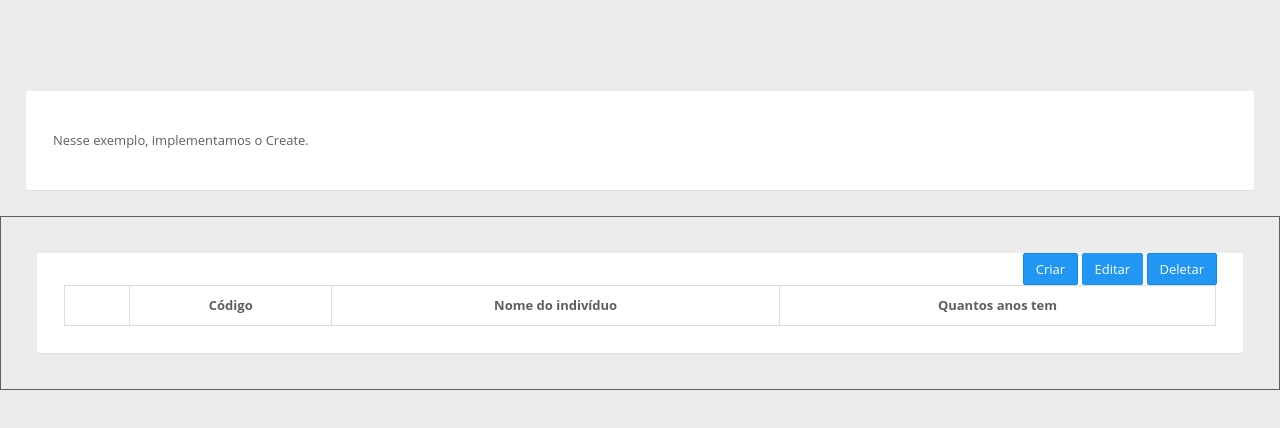
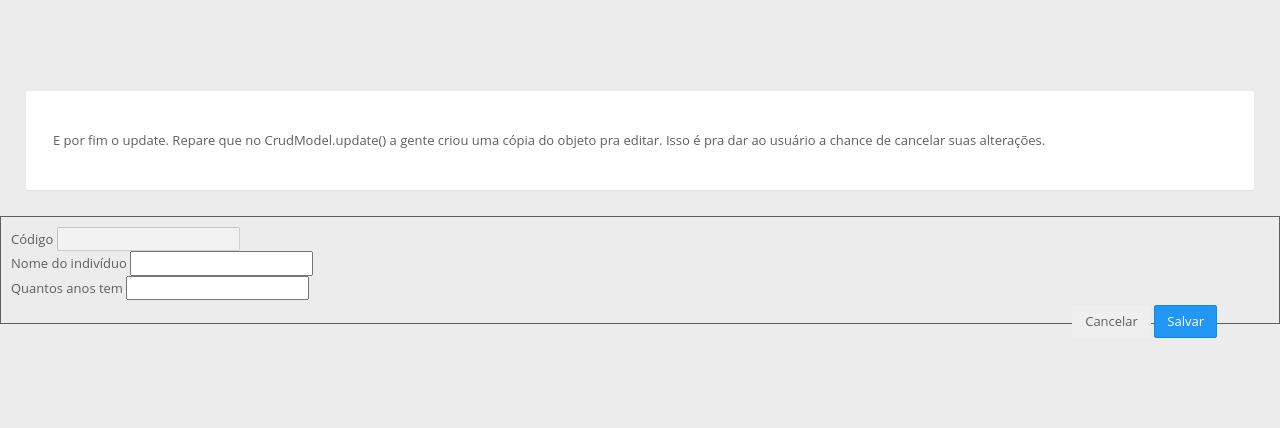
Before and after one commit to tonylampada/angular_mini_crud, a plain HTML site: page index.html in a window 1280 px wide. Both pictures are taken after a click on the button "Editar". Drawn offline with nearby package versions, Linux system fonts and the light colour scheme.

Commit message:
8 - CRUD completinho

```diff
--- a/crud.js
+++ b/crud.js
@@ -52,7 +52,6 @@ angular.module('crud').factory('CrudModel', function(CrudApi){
     this.options = options || {};
     this.entities = [];
     this.entity = null;
-    this.entity_backup = null;
     this.is_creating = false;
     this.is_editing = false;
     this.is_listing = false;
@@ -90,12 +89,13 @@ angular.module('crud').factory('CrudModel', function(CrudApi){
 
   function update(){
     var cm = this;
-    //TODO
+    cm.is_creating = false;
+    cm.is_editing = true;
+    cm.entity = angular.copy(cm.selected_entity)
   }
 
   function remove(){
     var cm = this;
-    debugger
     cm.is_deleting = true;
     CrudApi.remove(cm.model.name, cm.selected_entity.id).success(function(){
       var index = cm.entities.indexOf(cm.selected_entity);
@@ -108,7 +108,11 @@ angular.module('crud').factory('CrudModel', function(CrudApi){
     var cm = this;
     cm.is_saving = true;
     CrudApi.save(cm.model.name, cm.entity).success(function(savedentity){
-      cm.entities.push(savedentity);
+      if(cm.is_creating){
+        cm.entities.push(savedentity);
+      } else {
+        angular.extend(cm.selected_entity, cm.entity);
+      }
       cm.is_saving = false;
       cm.entity = null;
       cm.entity_backup = null;
--- a/index.html
+++ b/index.html
@@ -15,7 +15,10 @@
 
   <body ng-app="myapp" ng-controller="MyCtrl">
     <div class="panel panel-div">
-      <p>Nesse exemplo, implementamos o Create.</p>
+      <p>E por fim o update. Repare que no CrudModel.update() a gente
+      criou uma cópia do objeto pra editar.
+      Isso é pra dar ao usuário a chance de cancelar suas alterações.
+      </p>
     </div>
 
     <div style="border: 1px solid; padding: 10px">
```
